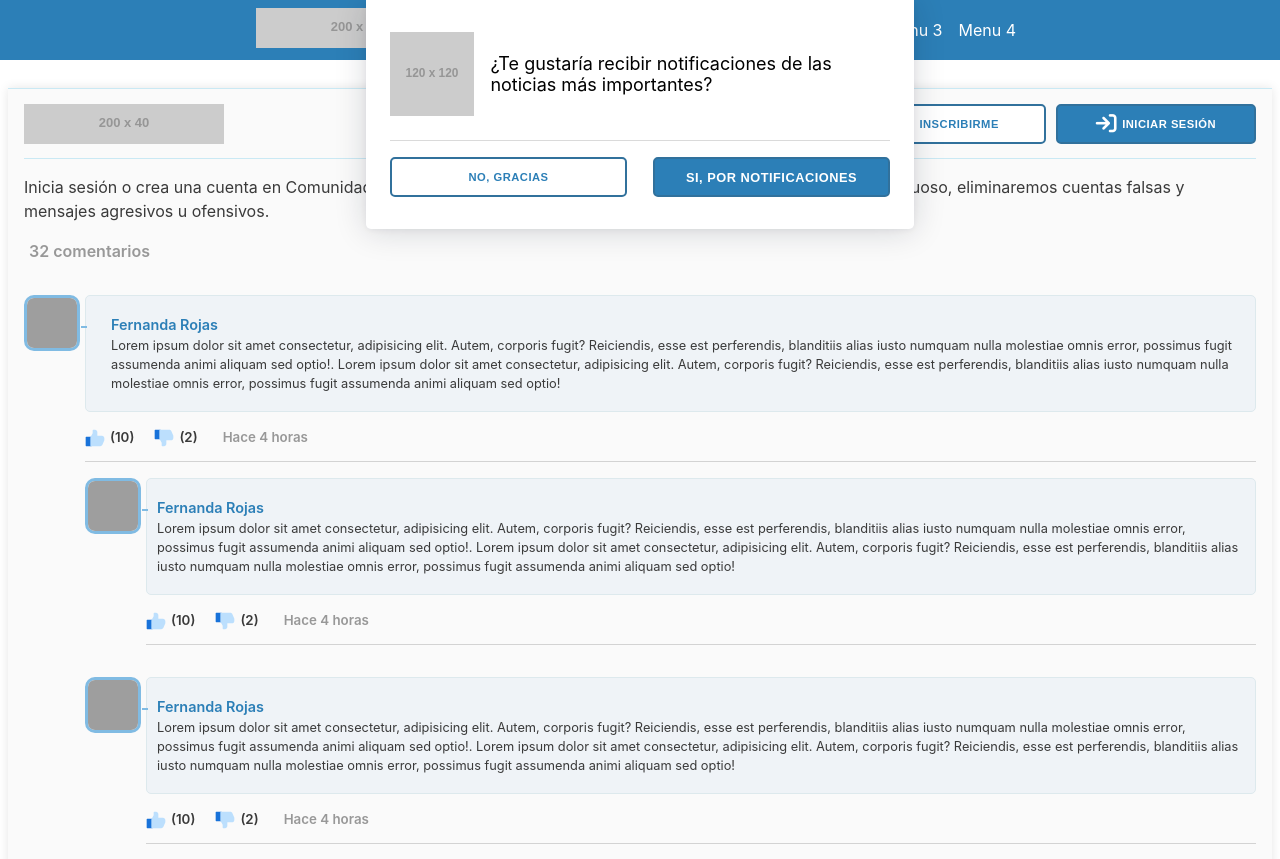
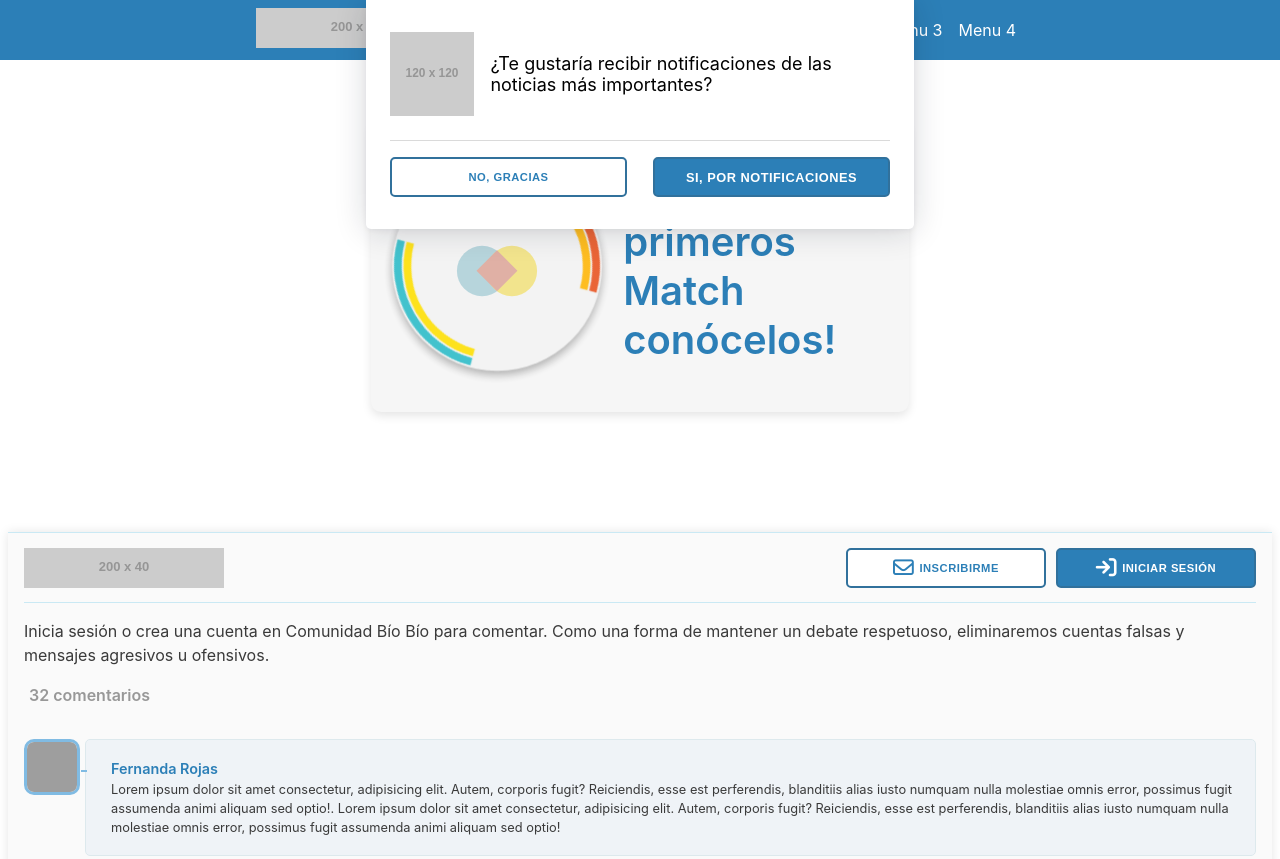
Before and after one commit to abecerraguz/chat-la-tribuna-v2, a website built with Vite: page index.html in a window 1280 px wide. Shown: the top 859 px of the page. Built offline with nearby package versions, Linux system fonts and the light colour scheme; grey boxes are pictures that could not be loaded; placeholder pictures from the web are drawn by us.

Commit message:
Se agrega match

```diff
--- a/index.html
+++ b/index.html
@@ -11,6 +11,22 @@
 </head>
 
 <body>
+
+  <div class="containerMatch">
+    <div class="loader">
+      <div class="loader-circle">
+        <div class="loader-innerCircle"></div>
+      </div>
+      <a href="#">
+        <img src="./src/public/icono.svg" alt="" class="loader__img">
+      </a>
+   </div>
+   <div class="containerMatch__text">
+      <p><a href="#" target="_blank" class="containerMatch__text-link">Ya están los primeros Match conócelos!</a></p>
+   </div>
+  </div>
+
+
   <!-- Inicio  Push-->
   <div class="contentPush">
 
--- a/src/style.scss
+++ b/src/style.scss
@@ -746,3 +746,132 @@ $font-family-sans-serif: Inter, system-ui, Avenir, Helvetica, Arial, sans-serif;
 .slide-down{
     transform: translateX(-50%) translateY(0);
 }
+
+.containerMatch{
+    max-width: 40%;
+    height: auto;
+    margin: 120px auto;
+    display: flex;
+    // justify-content: center;
+    align-items: center;
+    background: #f6f6f6;
+    border-radius: 10px;
+    padding: 1rem;
+    gap: 1rem;
+    box-shadow: 0 4px 10px rgba(0, 0, 0, 0.1);
+
+    .loader {
+      display: flex;
+      flex-direction: column;
+      align-items: center;
+      position: relative;
+      a{
+        position:absolute;
+        position: absolute;
+        top: 25%;
+        /* left: 56%; */
+        width: 120px;
+        max-width: 120px;
+        height: 120px;
+        animation: pulse 1s ease-in-out infinite;
+      }
+
+    }
+
+    .loader-circle {
+      width: 220px;
+      height: 220px;
+      border-radius: 50%;
+      background-color: #f3f3f3;
+      box-shadow: 0 4px 10px rgba(0, 0, 0, 0.35);
+      display: flex;
+      justify-content: center;
+      align-items: center;
+      animation: pulse 3s ease-in-out infinite;
+      // position: relative;
+    }
+
+
+    .loader-innerCircle{
+      display: flex;
+      justify-content: center;
+      align-items: center;
+      width: 200px;
+      height: 200px;
+      border-radius: 50%;
+      border: 8px solid #e9521e;
+      border-color: #2bbcc8 transparent #e9521e transparent;
+      animation: loaderDos 3s linear infinite;
+    }
+
+
+
+    .loader-innerCircle:after {
+      content: "";
+      display: block;
+      width: 180px;
+      height: 180px;
+      border-radius: 50%;
+      border: 8px solid #fee000;
+      border-color: #ffb605 transparent #fee000;
+      animation: loader 2s linear infinite;
+    }
+
+    .loader-text {
+      color: #7e3af2;
+      font-size: 24px;
+      font-weight: bold;
+      margin-top: 16px;
+    }
+
+    .containerMatch__text p{
+      font-family: $font-family-sans-serif;
+      font-size: 2rem;
+      font-weight: 600;
+    };
+
+    .containerMatch__text-link{
+      font-family: $font-family-sans-serif;
+      font-size: 2.5rem;
+      font-weight: 600;
+      color: $text-button-one;
+      text-decoration: none;
+      transition: all ease 0.25s;
+      &:hover{
+        color: $fondo-button-two-hover;
+      }
+    }
+
+    @keyframes loader {
+      0% {
+        transform: rotate(0deg);
+      }
+      100% {
+        transform: rotate(360deg);
+      }
+    }
+
+    @keyframes loaderDos {
+      0% {
+        transform: rotate(-360deg);
+      }
+      100% {
+        transform: rotate(0deg);
+      }
+    }
+
+    @keyframes pulse {
+       0% {
+         transform: scale(0.8);
+         opacity: 0.5;
+       }
+       50% {
+         transform: scale(1);
+         opacity: 1;
+       }
+       100% {
+         transform: scale(0.8);
+         opacity: 0.5;
+       }
+     }
+}
```
Also changed, not shown: src/public/icono.svg (added).
